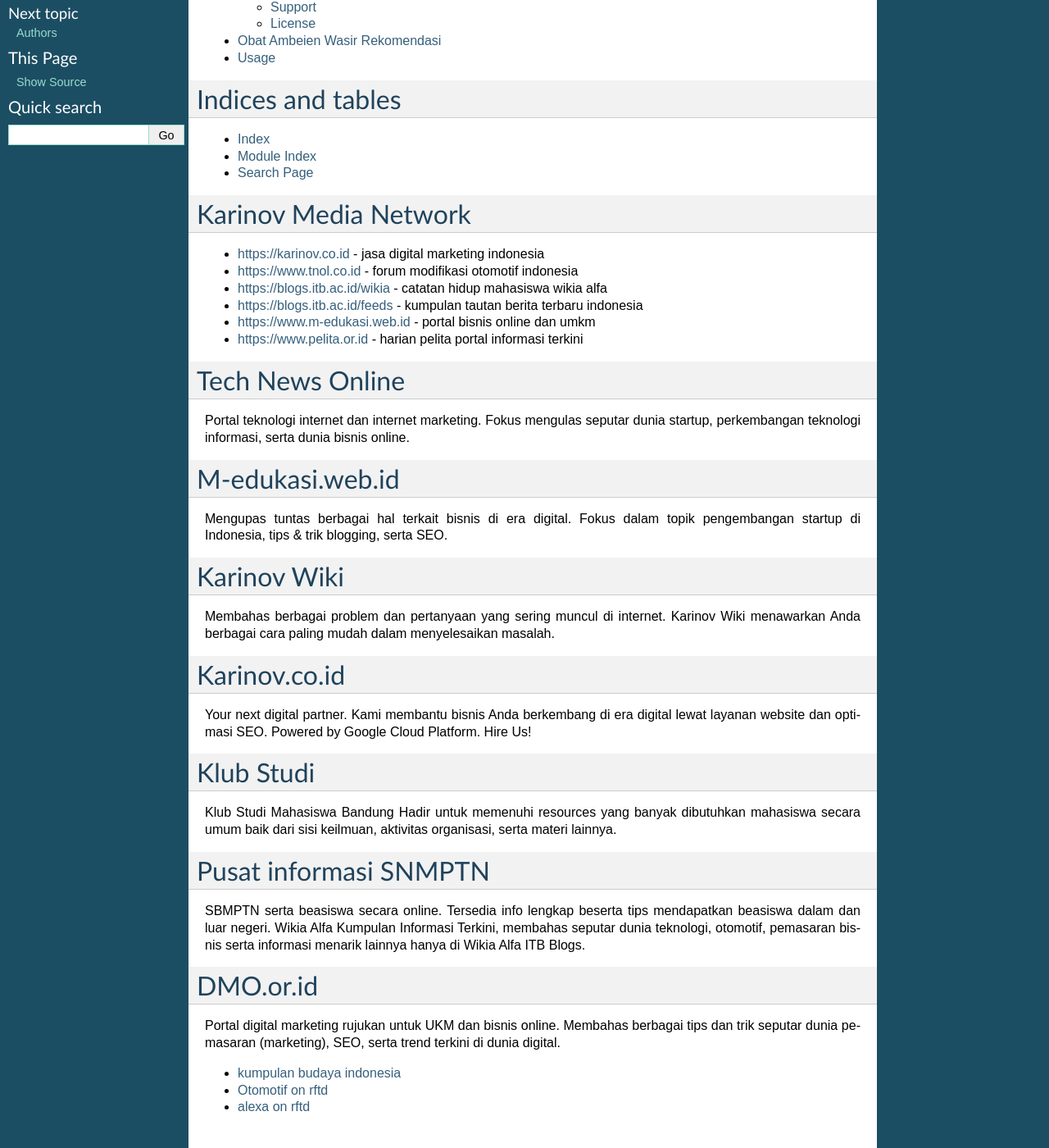
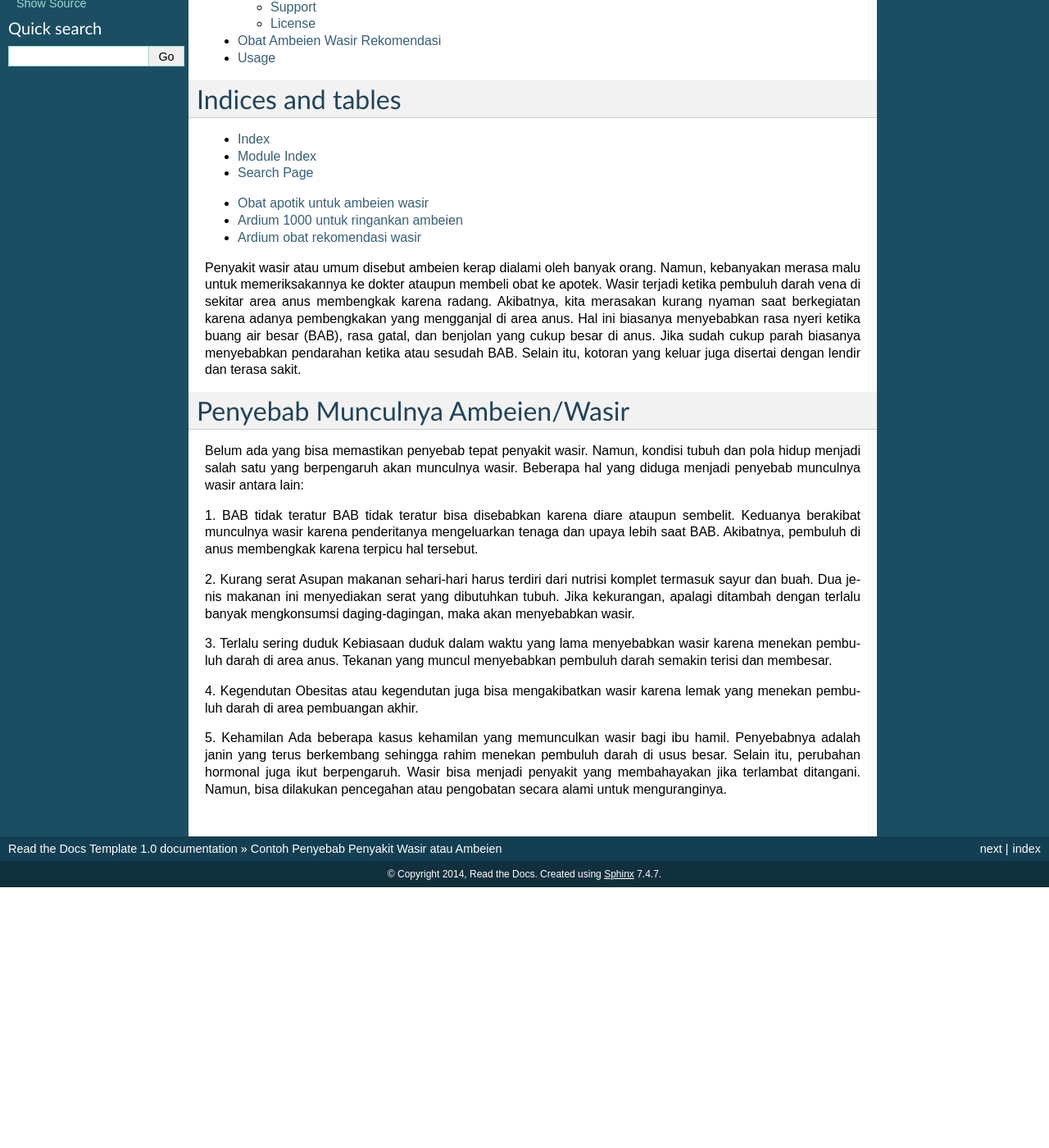
Before and after one commit to karinov/ambeien-wasir, a Sphinx documentation site: the page built from docs/index.rst, in a window 1280 px wide and 1400 px high, scrolled down 255 px. Shown: the whole window at 82% size. Built offline with Sphinx 7.4.7, drawn with Linux system fonts in a browser that asks for light colours; after the commit the page ends 1337 px from its top, so only the background shows below that; some of the changed text lies outside the part shown.

Commit message:
Update index.rst

```diff
--- a/docs/index.rst
+++ b/docs/index.rst
@@ -3,7 +3,7 @@
    You can adapt this file completely to your liking, but it should at least
    contain the root `toctree` directive.
 
-Contoh Repository Digital | Github Dokumen
+Contoh Penyebab Penyakit Wasir atau Ambeien
 ==================================================
 
 Contents:
@@ -23,44 +23,29 @@ Indices and tables
 * :ref:`modindex`
 * :ref:`search`
 
-Karinov Media Network
+- `Obat apotik untuk ambeien wasir <https://karinov.co.id/obat-apotik-untuk-meredakan-ambeien/>`_
+- `Ardium 1000 untuk ringankan ambeien <https://www.ambeien-wasir.id/>`_
+- `Ardium obat rekomendasi wasir <https://wiki.karinov.co.id/ardium-obat-untuk-ambeien-wasir/>`_
+
+Penyakit wasir atau umum disebut ambeien kerap dialami oleh banyak orang. Namun, kebanyakan merasa malu untuk memeriksakannya ke dokter ataupun membeli obat ke apotek. Wasir terjadi ketika pembuluh darah vena di sekitar area anus membengkak karena radang. Akibatnya, kita merasakan kurang nyaman saat berkegiatan karena adanya pembengkakan yang mengganjal di area anus.
+Hal ini biasanya menyebabkan rasa nyeri ketika buang air besar (BAB), rasa gatal, dan benjolan yang cukup besar di anus. Jika sudah cukup parah biasanya menyebabkan pendarahan ketika atau sesudah BAB. Selain itu, kotoran yang keluar juga disertai dengan lendir dan terasa sakit.
+
+Penyebab Munculnya Ambeien/Wasir
 ==================
-- https://karinov.co.id - jasa digital marketing indonesia
-- https://www.tnol.co.id - forum modifikasi otomotif indonesia
-- https://blogs.itb.ac.id/wikia - catatan hidup mahasiswa wikia alfa
-- https://blogs.itb.ac.id/feeds - kumpulan tautan berita terbaru indonesia
-- https://www.m-edukasi.web.id - portal bisnis online dan umkm
-- https://www.pelita.or.id - harian pelita portal informasi terkini
+Belum ada yang bisa memastikan penyebab tepat penyakit wasir. Namun, kondisi tubuh dan pola hidup menjadi salah satu yang berpengaruh akan munculnya wasir. Beberapa hal yang diduga menjadi penyebab munculnya wasir antara lain:
 
-Tech News Online
-==================
-Portal teknologi internet dan internet marketing. Fokus mengulas seputar dunia startup, perkembangan teknologi informasi, serta dunia bisnis online.
+1.	BAB tidak teratur
+BAB tidak teratur bisa disebabkan karena diare ataupun sembelit. Keduanya berakibat munculnya wasir karena penderitanya mengeluarkan tenaga dan upaya lebih saat BAB. Akibatnya, pembuluh di anus membengkak karena terpicu hal tersebut.
 
-M-edukasi.web.id
-==================
-Mengupas tuntas berbagai hal terkait bisnis di era digital. Fokus dalam topik pengembangan startup di Indonesia, tips & trik blogging, serta SEO.
+2.	Kurang serat
+Asupan makanan sehari-hari harus terdiri dari nutrisi komplet termasuk sayur dan buah. Dua jenis makanan ini menyediakan serat yang dibutuhkan tubuh. Jika kekurangan, apalagi ditambah dengan terlalu banyak mengkonsumsi daging-dagingan, maka akan menyebabkan wasir.
 
-Karinov Wiki
-==================
-Membahas berbagai problem dan pertanyaan yang sering muncul di internet. Karinov Wiki menawarkan Anda berbagai cara paling mudah dalam menyelesaikan masalah.
+3.	Terlalu sering duduk
+Kebiasaan duduk dalam waktu yang lama menyebabkan wasir karena menekan pembuluh darah di area anus. Tekanan yang muncul menyebabkan pembuluh darah semakin terisi dan membesar.
 
-Karinov.co.id
-==================
-Your next digital partner. Kami membantu bisnis Anda berkembang di era digital lewat layanan website dan optimasi SEO. Powered by Google Cloud Platform. Hire Us!
+4.	Kegendutan
+Obesitas atau kegendutan juga bisa mengakibatkan wasir karena lemak yang menekan pembuluh darah di area pembuangan akhir.
 
-Klub Studi
-==================
-Klub Studi Mahasiswa Bandung Hadir untuk memenuhi resources yang banyak dibutuhkan mahasiswa secara umum baik dari sisi keilmuan, aktivitas organisasi, serta materi lainnya.
-
-Pusat informasi SNMPTN
-==================
-SBMPTN serta beasiswa secara online. Tersedia info lengkap beserta tips mendapatkan beasiswa dalam dan luar negeri.
-Wikia Alfa Kumpulan Informasi Terkini, membahas seputar dunia teknologi, otomotif, pemasaran bisnis serta informasi menarik lainnya hanya di Wikia Alfa ITB Blogs.
-
-DMO.or.id
-==================
-Portal digital marketing rujukan untuk UKM dan bisnis online. Membahas berbagai tips dan trik seputar dunia pemasaran (marketing), SEO, serta trend terkini di dunia digital.
-
-- `kumpulan budaya indonesia <https://budaya.readthedocs.io/en/latest/>`_
-- `Otomotif on rftd <https://otomotif.readthedocs.io/en/latest/>`_
-- `alexa on rftd <https://alexa.readthedocs.io/en/latest/>`_
+5.	Kehamilan
+Ada beberapa kasus kehamilan yang memunculkan wasir bagi ibu hamil. Penyebabnya adalah janin yang terus berkembang sehingga rahim menekan pembuluh darah di usus besar. Selain itu, perubahan hormonal juga ikut berpengaruh.
+Wasir bisa menjadi penyakit yang membahayakan jika terlambat ditangani. Namun, bisa dilakukan pencegahan atau pengobatan secara alami untuk menguranginya.
```
